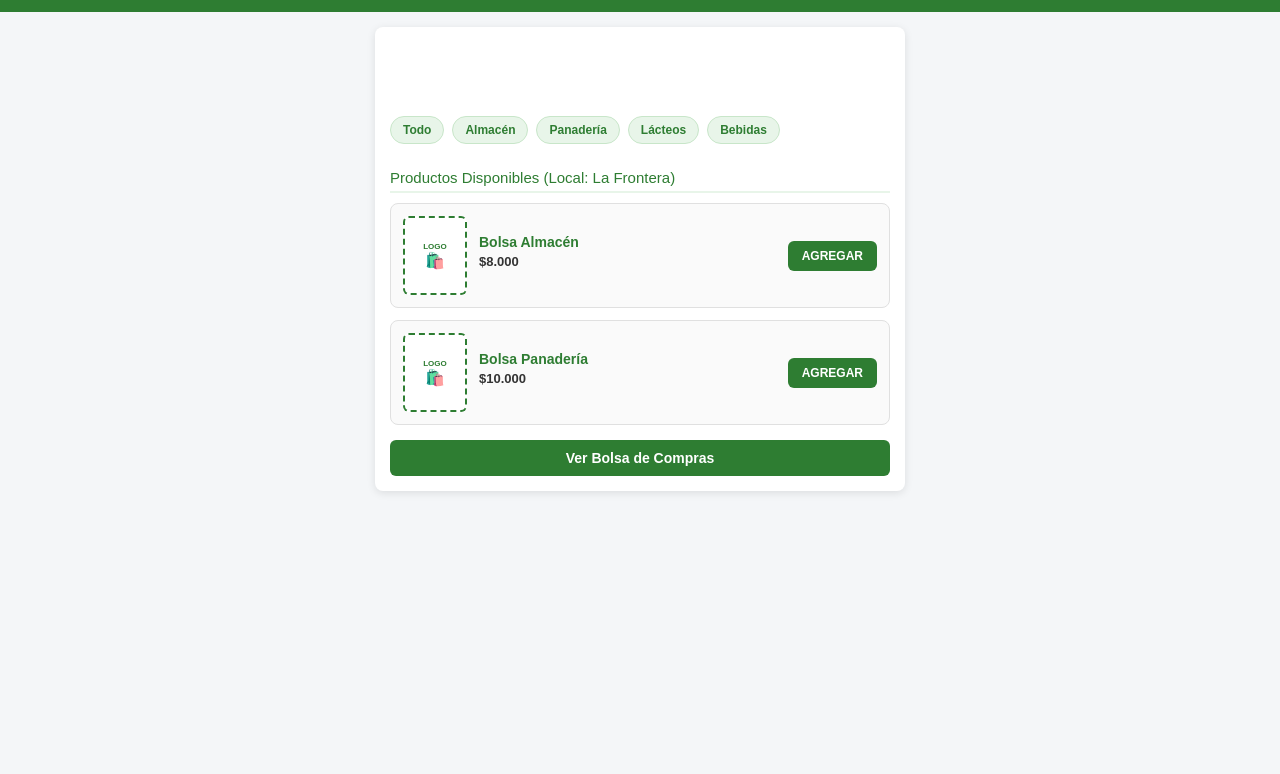
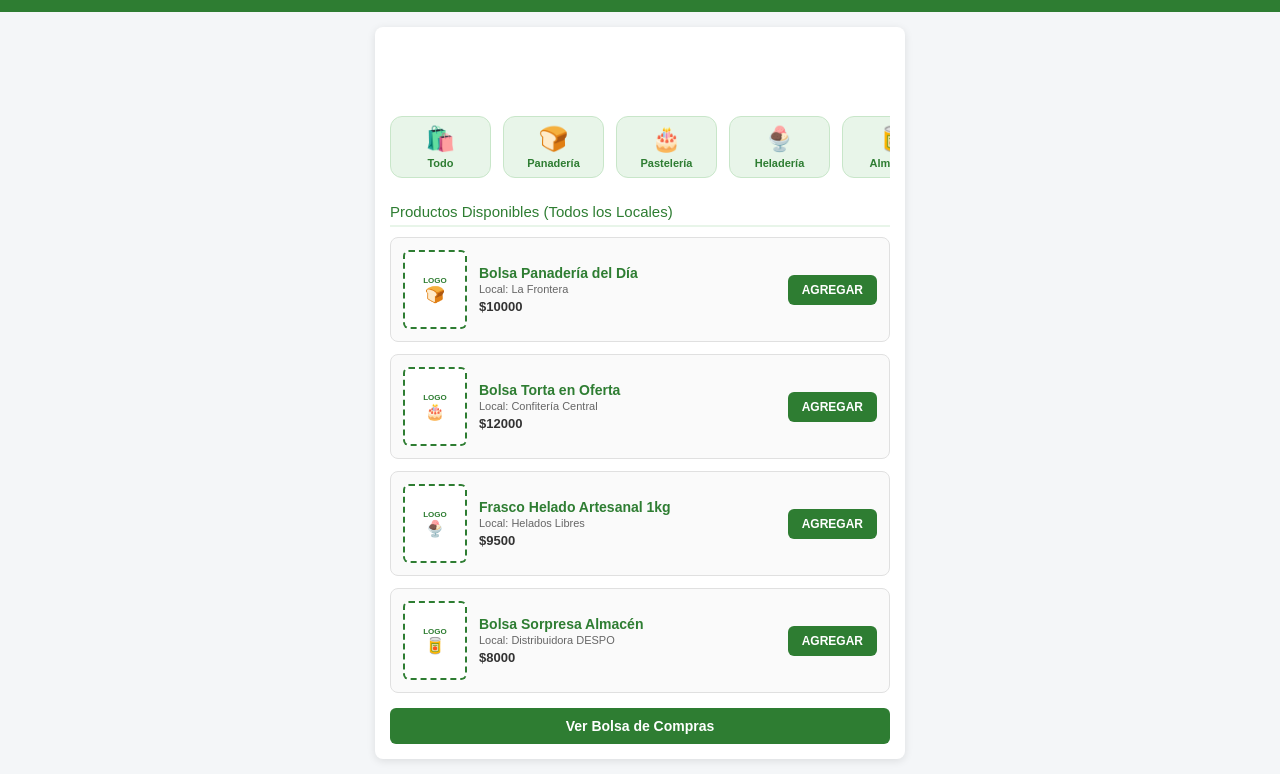
Before and after one commit to cdaguirre10-dotcom/easy-market, a plain HTML site: page index.html in a window 1280 px wide. Shown: the part 58-832 px from the top of the page. Before the commit the page ends 800 px from the top, so only its background shows below. Drawn offline with Linux system fonts and the light colour scheme; grey boxes are pictures that could not be loaded.

Commit message:
Update index.html

```diff
--- a/index.html
+++ b/index.html
@@ -52,23 +52,39 @@
             height: auto;
             border-radius: 8px;
         }
-        /* Carrusel de Categorías */
+        /* Carrusel de Categorías Visuales */
         .categories {
             display: flex;
-            gap: 8px;
+            gap: 12px;
             overflow-x: auto;
             padding-bottom: 10px;
             margin-bottom: 15px;
+            scrollbar-width: thin;
         }
-        .category-chip {
+        .category-item {
+            display: flex;
+            flex-direction: column;
+            align-items: center;
             background: #e8f5e9;
+            border: 1px solid #c8e6c9;
+            padding: 8px 12px;
+            border-radius: 12px;
+            cursor: pointer;
+            min-width: 75px;
+            flex-shrink: 0;
+            transition: 0.2s;
+        }
+        .category-item:hover {
+            background: #c8e6c9;
+        }
+        .category-icon {
+            font-size: 24px;
+            margin-bottom: 4px;
+        }
+        .category-name {
+            font-size: 11px;
+            font-weight: bold;
             color: #2e7d32;
-            padding: 6px 12px;
-            border-radius: 15px;
-            font-size: 12px;
-            font-weight: bold;
-            white-space: nowrap;
-            border: 1px solid #c8e6c9;
         }
         .section-title {
             font-size: 15px;
@@ -77,7 +93,7 @@
             border-bottom: 2px solid #e8f5e9;
             padding-bottom: 5px;
         }
-        /* Tarjetas de producto */
+        /* Tarjetas de producto / locales */
         .product-card {
             display: flex;
             align-items: center;
@@ -109,12 +125,18 @@
             padding-left: 12px;
         }
         .product-details h4 {
-            margin: 0 0 4px 0;
+            margin: 0 0 2px 0;
             font-size: 14px;
             color: #2e7d32;
         }
+        .product-details .store-name {
+            font-size: 11px;
+            color: #666;
+            margin-bottom: 4px;
+            display: block;
+        }
         .product-details p {
-            margin: 0 0 8px 0;
+            margin: 0;
             font-size: 13px;
             font-weight: bold;
             color: #333;
@@ -160,7 +182,6 @@
         .payment-option:hover {
             background: #e8f5e9;
         }
-        /* QR Box */
         .qr-box {
             background: #fff;
             border: 2px dashed #2e7d32;
@@ -230,38 +251,34 @@
                 <video src="easy-market.mp4" autoplay loop muted playsinline></video>
             </div>
 
+            <!-- Carrusel de Categorías con Imágenes/Iconos -->
             <div class="categories">
-                <div class="category-chip">Todo</div>
-                <div class="category-chip">Almacén</div>
-                <div class="category-chip">Panadería</div>
-                <div class="category-chip">Lácteos</div>
-                <div class="category-chip">Bebidas</div>
+                <div class="category-item" onclick="filterCategory('todos')">
+                    <span class="category-icon">🛍️</span>
+                    <span class="category-name">Todo</span>
+                </div>
+                <div class="category-item" onclick="filterCategory('panaderia')">
+                    <span class="category-icon">🍞</span>
+                    <span class="category-name">Panadería</span>
+                </div>
+                <div class="category-item" onclick="filterCategory('pasteleria')">
+                    <span class="category-icon">🎂</span>
+                    <span class="category-name">Pastelería</span>
+                </div>
+                <div class="category-item" onclick="filterCategory('heladeria')">
+                    <span class="category-icon">🍨</span>
+                    <span class="category-name">Heladería</span>
+                </div>
+                <div class="category-item" onclick="filterCategory('almacen')">
+                    <span class="category-icon">🥫</span>
+                    <span class="category-name">Almacén</span>
+                </div>
             </div>
 
-            <div class="section-title">Productos Disponibles (Local: La Frontera)</div>
+            <div class="section-title" id="list-title">Productos Disponibles (Todos los Locales)</div>
 
-            <div class="product-card">
-                <div class="product-visual">
-                    <span style="font-size: 8px;">LOGO</span>
-                    <span style="font-size: 16px;">🛍️</span>
-                </div>
-                <div class="product-details">
-                    <h4>Bolsa Almacén</h4>
-                    <p>$8.000</p>
-                </div>
-                <button class="btn" style="width: auto; padding: 8px 14px; margin:0; font-size: 12px;" onclick="addToCart('Bolsa Almacén', 8000)">AGREGAR</button>
-            </div>
-
-            <div class="product-card">
-                <div class="product-visual">
-                    <span style="font-size: 8px;">LOGO</span>
-                    <span style="font-size: 16px;">🛍️</span>
-                </div>
-                <div class="product-details">
-                    <h4>Bolsa Panadería</h4>
-                    <p>$10.000</p>
-                </div>
-                <button class="btn" style="width: auto; padding: 8px 14px; margin:0; font-size: 12px;" onclick="addToCart('Bolsa Panadería', 10000)">AGREGAR</button>
+            <div id="product-list-container">
+                <!-- Se cargan dinámicamente -->
             </div>
 
             <button class="btn" onclick="goToScreen(2)">Ver Bolsa de Compras</button>
@@ -305,7 +322,7 @@
                 <p style="margin: 5px 0 0 0; font-size: 12px; font-weight: bold; color: #2e7d32;">#EASY-MARKET-2026</p>
             </div>
 
-            <p style="font-size: 12px; color: #888;">Local: La Frontera (Paso de los Libres)</p>
+            <p style="font-size: 12px; color: #888;">Retiro en Local Asociado (Paso de los Libres)</p>
 
             <button class="btn" onclick="resetApp()">Volver al Inicio</button>
         </div>
@@ -315,9 +332,19 @@
     <div id="toast">¡Agregado a la bolsa!</div>
 
     <script>
+        // Base de datos de productos con su categoría y local asociado
+        const products = [
+            { id: 'p1', name: 'Bolsa Panadería del Día', category: 'panaderia', store: 'La Frontera', price: 10000, icon: '🍞' },
+            { id: 'p2', name: 'Bolsa Torta en Oferta', category: 'pasteleria', store: 'Confitería Central', price: 12000, icon: '🎂' },
+            { id: 'p3', name: 'Frasco Helado Artesanal 1kg', category: 'heladeria', store: 'Helados Libres', price: 9500, icon: '🍨' },
+            { id: 'p4', name: 'Bolsa Sorpresa Almacén', category: 'almacen', store: 'Distribuidora DESPO', price: 8000, icon: '🥫' }
+        ];
+
         let cart = {
-            'Bolsa Almacén': { price: 8000, qty: 0 },
-            'Bolsa Panadería': { price: 10000, qty: 0 }
+            'Bolsa Panadería del Día': { price: 10000, qty: 0 },
+            'Bolsa Torta en Oferta': { price: 12000, qty: 0 },
+            'Frasco Helado Artesanal 1kg': { price: 9500, qty: 0 },
+            'Bolsa Sorpresa Almacén': { price: 8000, qty: 0 }
         };
 
         function goToScreen(screenNumber) {
@@ -326,8 +353,44 @@
             if(screenNumber === 2) updateCartView();
         }
 
-        function addToCart(item, price) {
-            cart[item].qty += 1;
+        function filterCategory(cat) {
+            const container = document.getElementById('product-list-container');
+            const title = document.getElementById('list-title');
+            container.innerHTML = '';
+
+            let filtered = products;
+            if (cat !== 'todos') {
+                filtered = products.filter(p => p.category === cat);
+                title.innerText = `Locales y Productos: ${cat.charAt(0).toUpperCase() + cat.slice(1)}`;
+            } else {
+                title.innerText = `Productos Disponibles (Todos los Locales)`;
+            }
+
+            if (filtered.length === 0) {
+                container.innerHTML = '<p style="text-align:center; color:#888;">No hay productos en esta categoría por el momento.</p>';
+                return;
+            }
+
+            filtered.forEach(p => {
+                container.innerHTML += `
+                    <div class="product-card">
+                        <div class="product-visual">
+                            <span style="font-size: 8px;">LOGO</span>
+                            <span style="font-size: 16px;">${p.icon}</span>
+                        </div>
+                        <div class="product-details">
+                            <h4>${p.name}</h4>
+                            <span class="store-name">Local: ${p.store}</span>
+                            <p>$${p.price}</p>
+                        </div>
+                        <button class="btn" style="width: auto; padding: 8px 14px; margin:0; font-size: 12px;" onclick="addToCart('${p.name}')">AGREGAR</button>
+                    </div>
+                `;
+            });
+        }
+
+        function addToCart(itemName) {
+            cart[itemName].qty += 1;
             showToast();
         }
 
@@ -382,10 +445,14 @@
         }
 
         function resetApp() {
-            cart['Bolsa Almacén'].qty = 0;
-            cart['Bolsa Panadería'].qty = 0;
+            for (let item in cart) {
+                cart[item].qty = 0;
+            }
             goToScreen(1);
         }
+
+        // Cargar todos los productos al iniciar
+        filterCategory('todos');
     </script>
 </body>
 </html>
```
